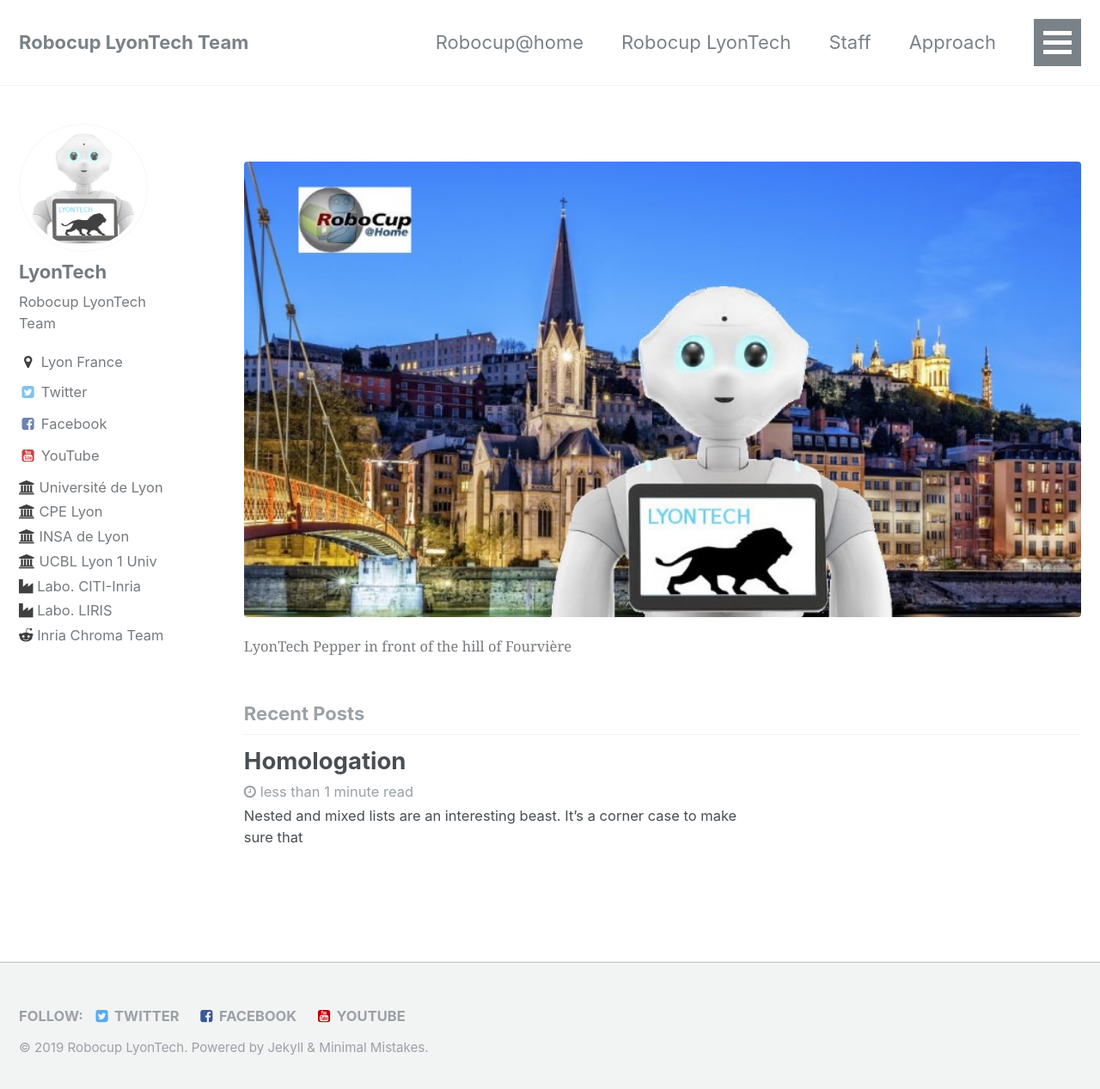
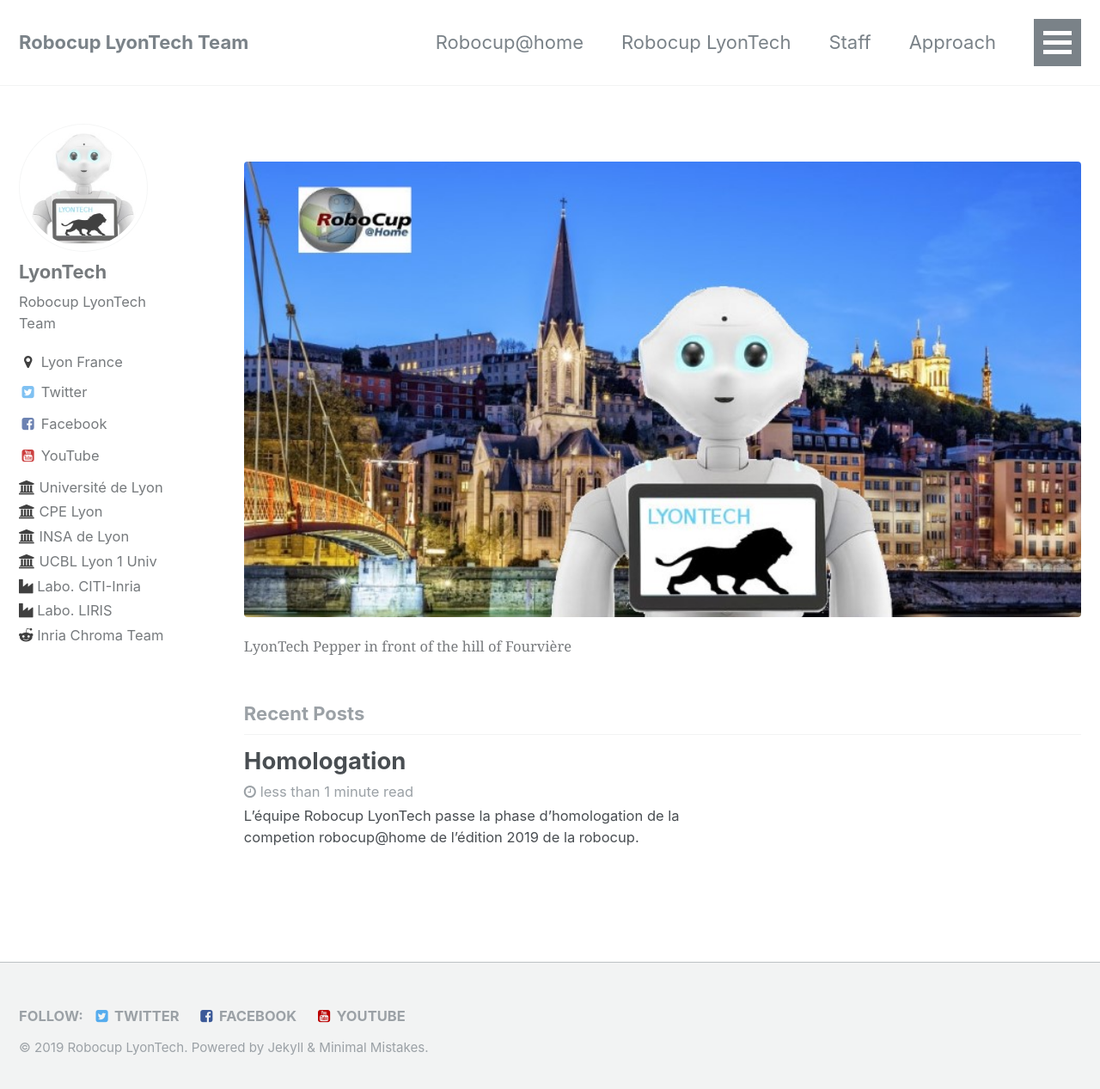
Before and after one commit to Robocup-Lyontech/Robocup-Lyontech.github.io, a Jekyll site: the page built from index.html, in a window 1280 px wide and 1274 px high. Shown: the top 1267 px of the window at 86% size. Built offline with Jekyll 4.4.1, drawn with Linux system fonts in a browser that asks for light colours; the list of posts is cut into pages by our own code; some of the changed lines change nothing that is shown.

Commit message:
Update 2019-07-03-homologation.md

```diff
--- a/_posts/2019-07-03-homologation.md
+++ b/_posts/2019-07-03-homologation.md
@@ -7,10 +7,16 @@
 
 ---
 
-Nested and mixed lists are an interesting beast. It's a corner case to make sure that
+L’équipe Robocup LyonTech passe la phase d'homologation de la competion  robocup@home de l'édition 2019 de la robocup.
 
-* Lists within lists do not break the ordered list numbering order
-* Your list styles go deep enough.
+
+L'équipe lyontech  est portés par  les écoles d'ingénieurs  INSA de lyon et  CPE lyon du campus La Doua-Lyontech, est composé en grande partie par des enseignants chercheurs  des laboratoires LIRIS, CITI et de l'équipe Inria Chroma.
+Malgrè une équipe réduite sur place, l'équipe supporté à distance par ces autres membres a réussi à passer parmis les premiers l'épreuve d'homologation.
+Le but de la competition robocup@home est de proposer des challenges robotiques autour du thème du robot de services à domicile. Une vingtaine de challenges sont proposés aux compétiteurs durant les 4 jours d'épreuves. Les épreuves variés vont du robot barman , serveur, aide ménagère ou majordome.
+
+Les épreuves
+
+Crée en 2017 , elle participe cette année à sa deuxième competion après une belle édition 2018 à Montreal
 
 ![Part of the team, support from Lyon](/assets/images/sydney2019/team_part.jpg)
 
@@ -20,3 +26,5 @@
 ![robot](/assets/images/sydney2019/robot.jpg)
 
 ![garbage](/assets/images/sydney2019/garbage.jpg)
+
+![garbage](/assets/images/sydney2019/poster.jpg)
```
